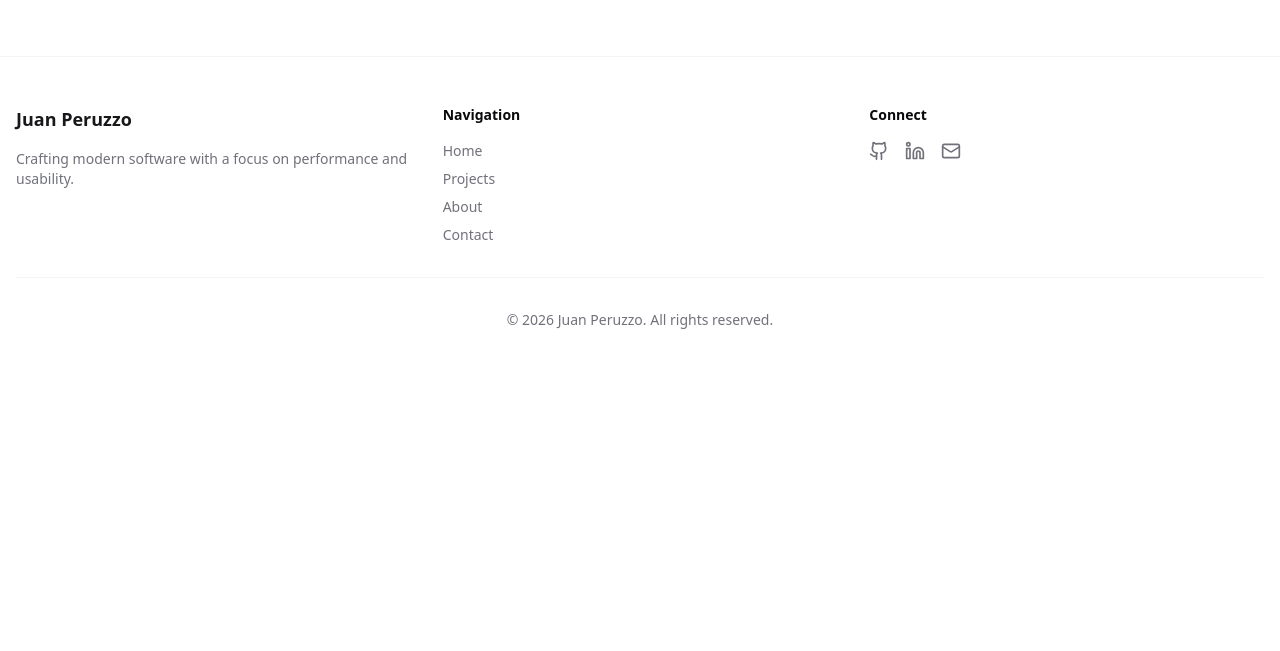
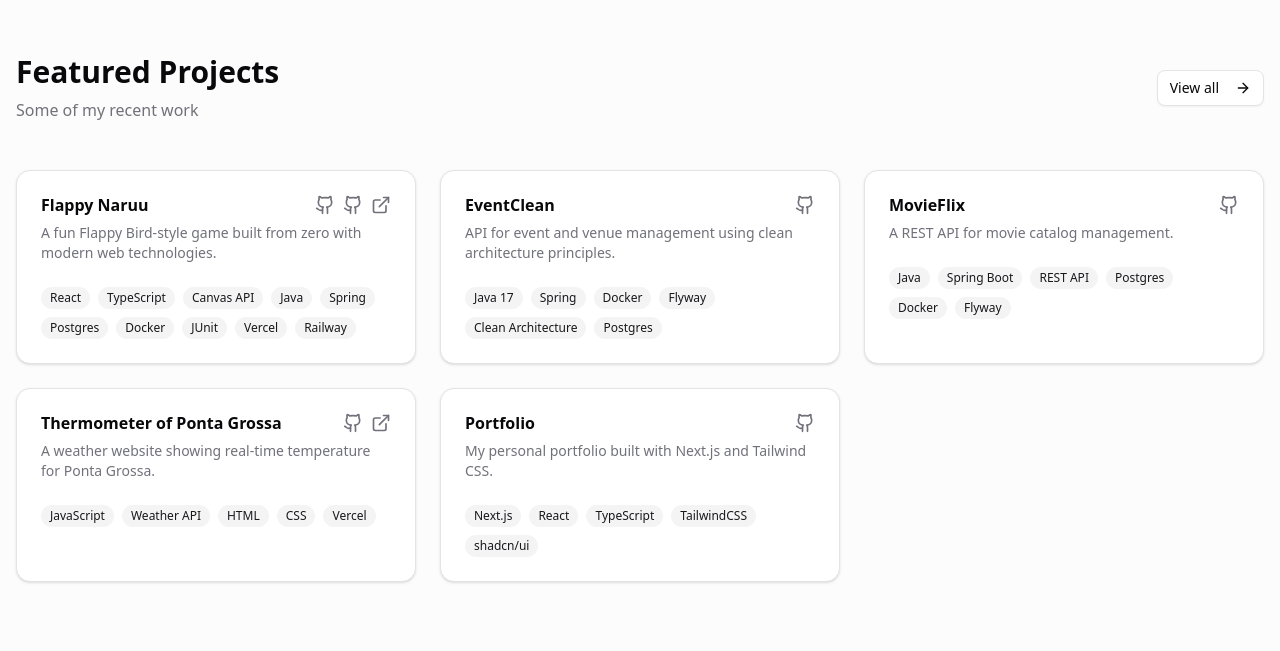
Before and after one commit to Uzzoper/personal-portfolio, a Next.js app: page / in a window 1280 px wide. Shown: the part 809-1460 px from the top of the page. Before the commit the page ends 1187 px from the top, so only its background shows below. Built offline with nearby package versions, Linux system fonts and the light colour scheme.

Commit message:
feat: add featured projects section with project cards

```diff
--- a/app/page.tsx
+++ b/app/page.tsx
@@ -1,9 +1,11 @@
 import { Hero } from "@/components/sections/hero";
+import { FeaturedProjects } from "@/components/sections/featured-projects";
 
 export default function Home() {
   return (
     <>
       <Hero />
+      <FeaturedProjects />
     </>
   );
 }
--- /dev/null
+++ b/components/sections/featured-projects.tsx
@@ -0,0 +1,79 @@
+import Link from "next/link";
+import { Button } from "@/components/ui/button";
+import { ProjectCard } from "@/components/ui/project-card";
+import { ArrowRight } from "lucide-react";
+
+const projects = [
+  {
+    title: "Flappy Naruu",
+    description: "A fun Flappy Bird-style game built from zero with modern web technologies.",
+    technologies: ["React", "TypeScript", "Canvas API", "Java", "Spring", "Postgres", "Docker", "JUnit", "Vercel", "Railway"],
+    githubRepos: [
+      { label: "Frontend", url: "https://github.com/Uzzoper/flappynaruu-frontend" },
+      { label: "Backend", url: "https://github.com/Uzzoper/flappynaruu-backend" },
+    ],
+    demoUrl: "https://flappynaruu.vercel.app/",
+  },
+  {
+    title: "EventClean",
+    description: "API for event and venue management using clean architecture principles.",
+    technologies: ["Java 17", "Spring", "Docker", "Flyway", "Clean Architecture", "Postgres"],
+    githubRepos: [
+      { label: "Repository", url: "https://github.com/Uzzoper/eventclean" },
+    ],
+  },
+  {
+    title: "MovieFlix",
+    description: "A REST API for movie catalog management.",
+    technologies: ["Java", "Spring Boot", "REST API", "Postgres", "Docker", "Flyway"],
+    githubRepos: [
+      { label: "Repository", url: "https://github.com/Uzzoper/movieflix" },
+    ],
+  },
+  {
+    title: "Thermometer of Ponta Grossa",
+    description: "A weather website showing real-time temperature for Ponta Grossa.",
+    technologies: ["JavaScript", "Weather API", "HTML", "CSS", "Vercel"],
+    githubRepos: [
+      { label: "Repository", url: "https://github.com/Uzzoper/termometro-pg" },
+    ],
+    demoUrl: "https://otermometrodepg.vercel.app",
+  },
+  {
+    title: "Portfolio",
+    description: "My personal portfolio built with Next.js and Tailwind CSS.",
+    technologies: ["Next.js", "React", "TypeScript", "TailwindCSS", "shadcn/ui"],
+    githubRepos: [
+      { label: "Repository", url: "https://github.com/Uzzoper/personal-portfolio" },
+    ],
+  },
+];
+
+export function FeaturedProjects() {
+  return (
+    <section className="py-20 bg-muted/30">
+      <div className="container max-w-screen-xl mx-auto px-4">
+        <div className="flex items-center justify-between mb-12">
+          <div>
+            <h2 className="text-3xl font-bold">Featured Projects</h2>
+            <p className="text-muted-foreground mt-2">
+              Some of my recent work
+            </p>
+          </div>
+          <Button asChild variant="outline">
+            <Link href="/projects">
+              View all
+              <ArrowRight className="ml-2 h-4 w-4" />
+            </Link>
+          </Button>
+        </div>
+
+        <div className="grid grid-cols-1 md:grid-cols-2 lg:grid-cols-3 gap-6">
+          {projects.map((project) => (
+            <ProjectCard key={project.title} {...project} />
+          ))}
+        </div>
+      </div>
+    </section>
+  );
+}
--- /dev/null
+++ b/components/ui/project-card.tsx
@@ -0,0 +1,68 @@
+import Link from "next/link";
+import { Card, CardContent, CardDescription, CardHeader, CardTitle } from "@/components/ui/card";
+import { Badge } from "@/components/ui/badge";
+import { ExternalLink, Github } from "lucide-react";
+
+interface GithubRepo {
+  label: string;
+  url: string;
+}
+
+interface ProjectCardProps {
+  title: string;
+  description: string;
+  technologies: string[];
+  demoUrl?: string;
+  githubRepos?: GithubRepo[];
+  imageUrl?: string;
+}
+
+export function ProjectCard({
+  title,
+  description,
+  technologies,
+  demoUrl,
+  githubRepos
+}: ProjectCardProps) {
+  return (
+    <Card className="group overflow-hidden transition-all hover:shadow-lg hover:border-primary/50">
+      <CardHeader>
+        <CardTitle className="flex items-center justify-between">
+          <span>{title}</span>
+          <div className="flex gap-2">
+            {githubRepos?.map((repo) => (
+              <Link
+                key={repo.label}
+                href={repo.url}
+                target="_blank"
+                title={repo.label}
+                className="text-muted-foreground hover:text-primary transition-colors"
+              >
+                <Github className="h-5 w-5" />
+              </Link>
+            ))}
+            {demoUrl && (
+              <Link
+                href={demoUrl}
+                target="_blank"
+                className="text-muted-foreground hover:text-primary transition-colors"
+              >
+                <ExternalLink className="h-5 w-5" />
+              </Link>
+            )}
+          </div>
+        </CardTitle>
+        <CardDescription>{description}</CardDescription>
+      </CardHeader>
+      <CardContent>
+        <div className="flex flex-wrap gap-2">
+          {technologies.map((tech) => (
+            <Badge key={tech} variant="secondary">
+              {tech}
+            </Badge>
+          ))}
+        </div>
+      </CardContent>
+    </Card>
+  );
+}
```
